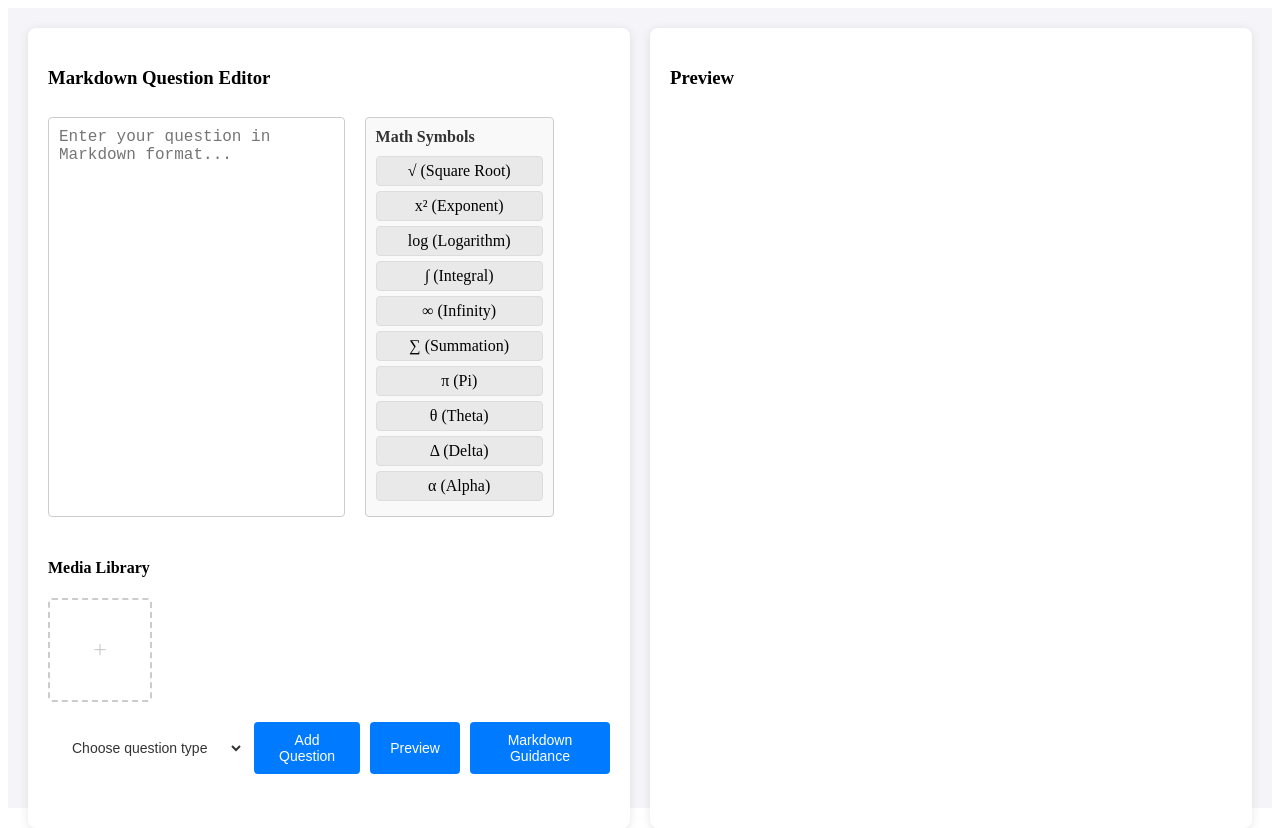
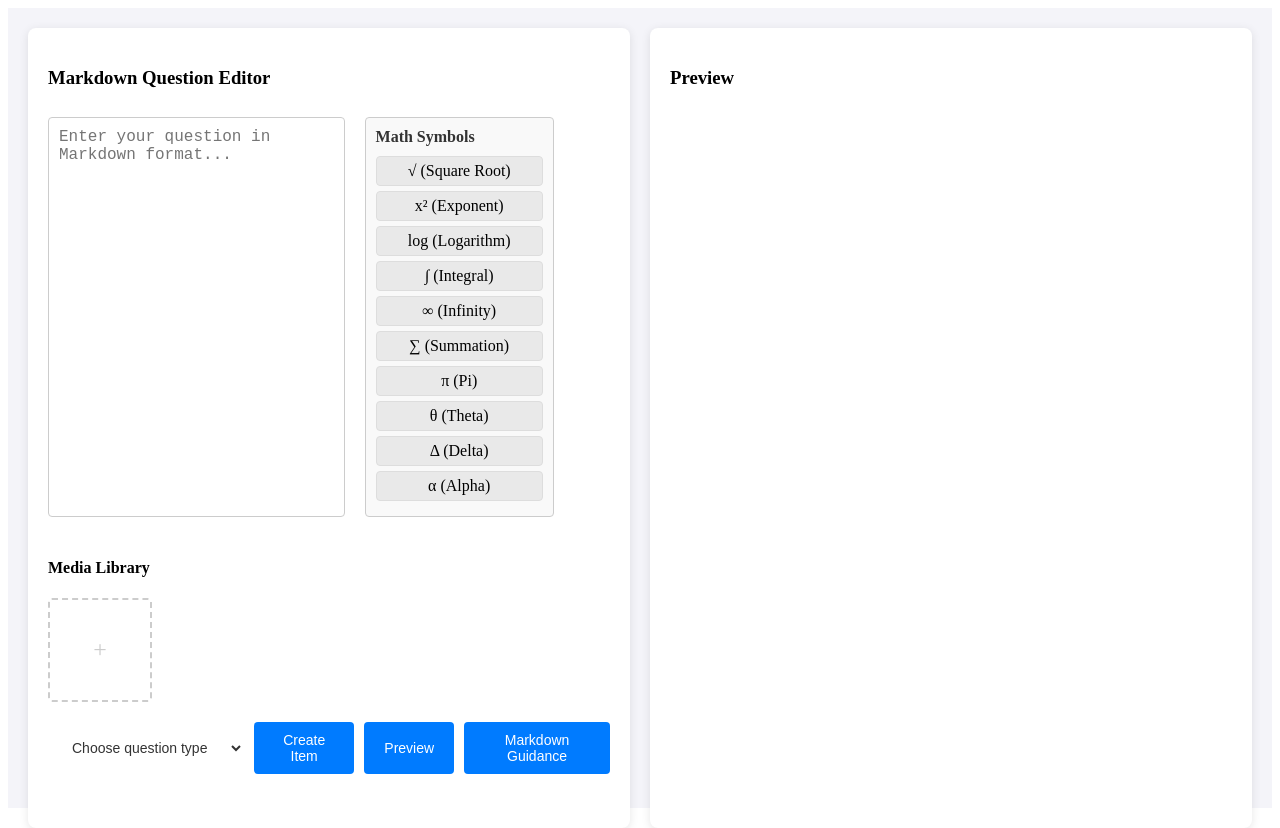
Before and after one commit to erenkahraman/markdown, a Vue app: page / in a window 1280 px wide. Built offline with nearby package versions, Linux system fonts and the light colour scheme.

Commit message:
create item instead of add question

```diff
--- a/src/App.vue
+++ b/src/App.vue
@@ -64,7 +64,7 @@
             <option value="multiple">Multiple Choice</option>
             <option value="fill-in">Fill in the Blank</option>
           </select>
-          <button @click="addQuestion">Add Question</button>
+          <button @click="addQuestion">Create Item</button>
           <button @click="showPreview">Preview</button>
           <button @click="showGuidance = true">Markdown Guidance</button>
         </div>
```
